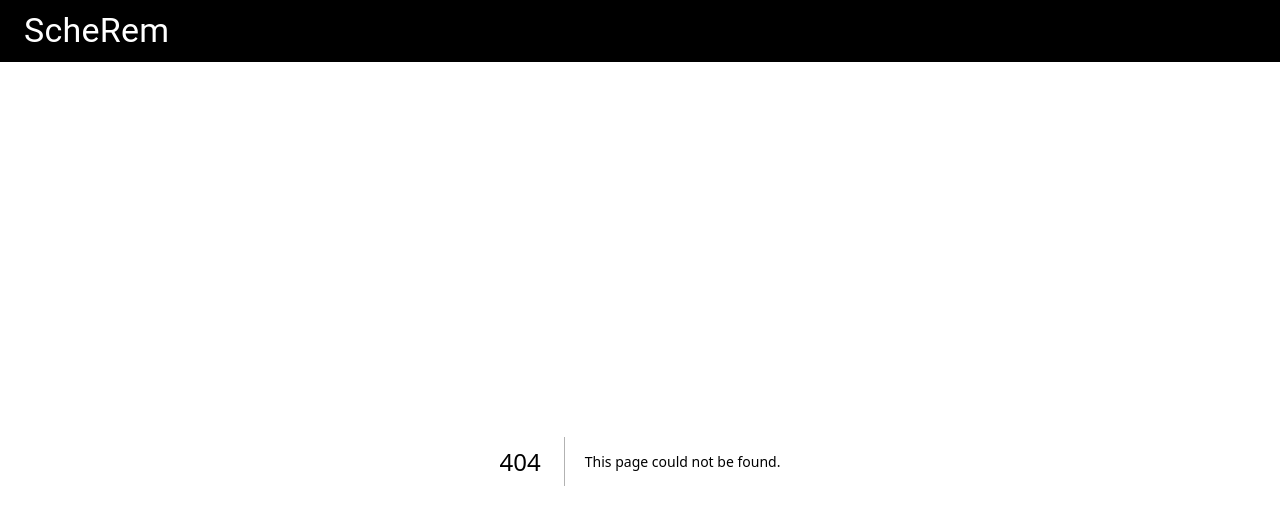
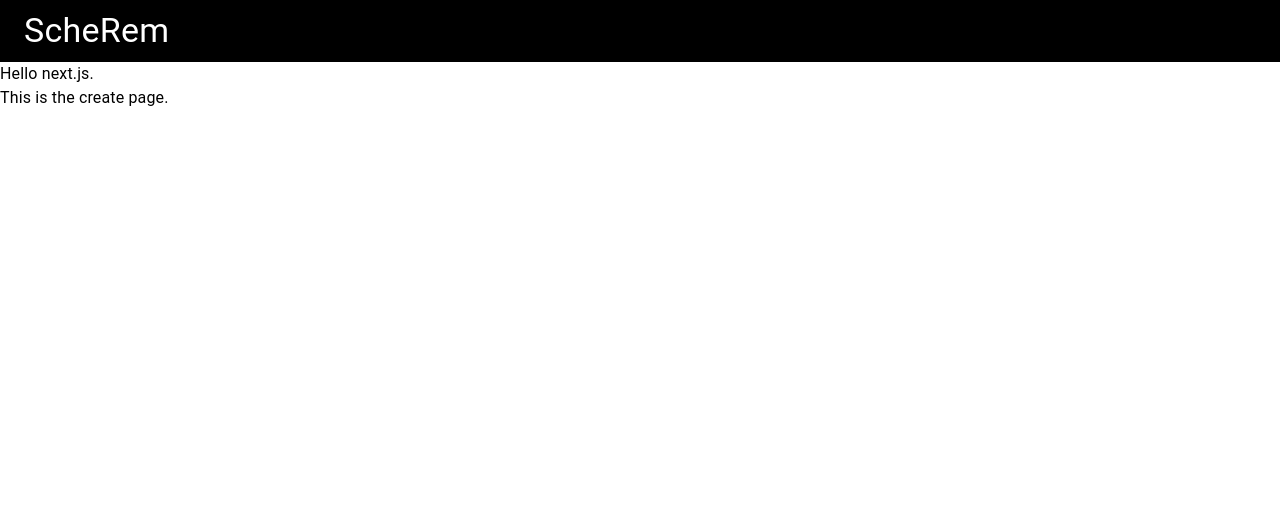
Before and after one commit to mochi-yu/sche-rem-next, a Next.js app: page /create in a window 1280 px wide. Before the commit this address had no page. Shown: the top 524 px of the page. Built offline with nearby package versions, Linux system fonts and the light colour scheme.

Commit message:
feat: リダイレクト用のcreateページを追加(仮)

```diff
--- /dev/null
+++ b/app/create/page.tsx
@@ -0,0 +1,10 @@
+import { Typography } from "@mui/material"
+
+export default function CreatePage() {
+  return(
+    <>
+      <Typography children={"Hello next.js."} />
+      <Typography children={"This is the create page."} />
+    </>
+  )
+}
```
